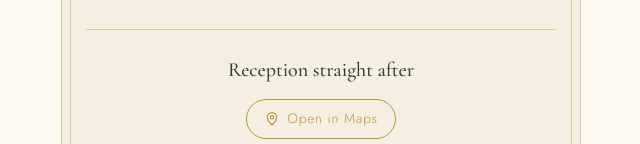
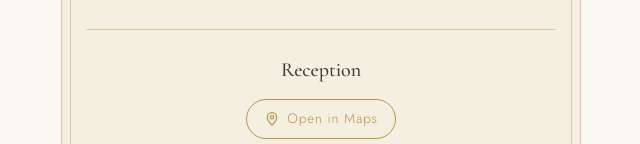
Before and after one commit to TsanthoshR/Vercel_invite_2, a plain HTML site: page index.html in a window 1280 px wide. Shown: the part 724-868 px from the top of the page, without its empty margins (319-959 px from the left). Drawn offline with nearby package versions, Linux system fonts and the light colour scheme.

Commit message:
Rename reception label to Reception
Co-Authored-By: Claude Haiku 5.5 <noreply@anthropic.com>
Claude-Session: https://claude.ai/code/session_01YURHDn1AjNEzP1X2b2sJzn

```diff
--- a/index.html
+++ b/index.html
@@ -191,7 +191,7 @@
   </div>
 
   <div class="after venue">
-    <span class="venue-label">Reception straight after</span>
+    <span class="venue-label">Reception</span>
     <a class="map-btn" href="https://maps.app.goo.gl/v1c6CdgpNPeCHyeB7?g_st=iw" target="_blank" rel="noopener">
       <svg viewBox="0 0 24 24" fill="none" stroke="currentColor" stroke-width="1.8" stroke-linecap="round" stroke-linejoin="round" aria-hidden="true"><path d="M12 21s-7-6.2-7-11.5a7 7 0 0 1 14 0C19 14.8 12 21 12 21z"/><circle cx="12" cy="9.5" r="2.5"/></svg>
       <span>Open in Maps</span>
```
